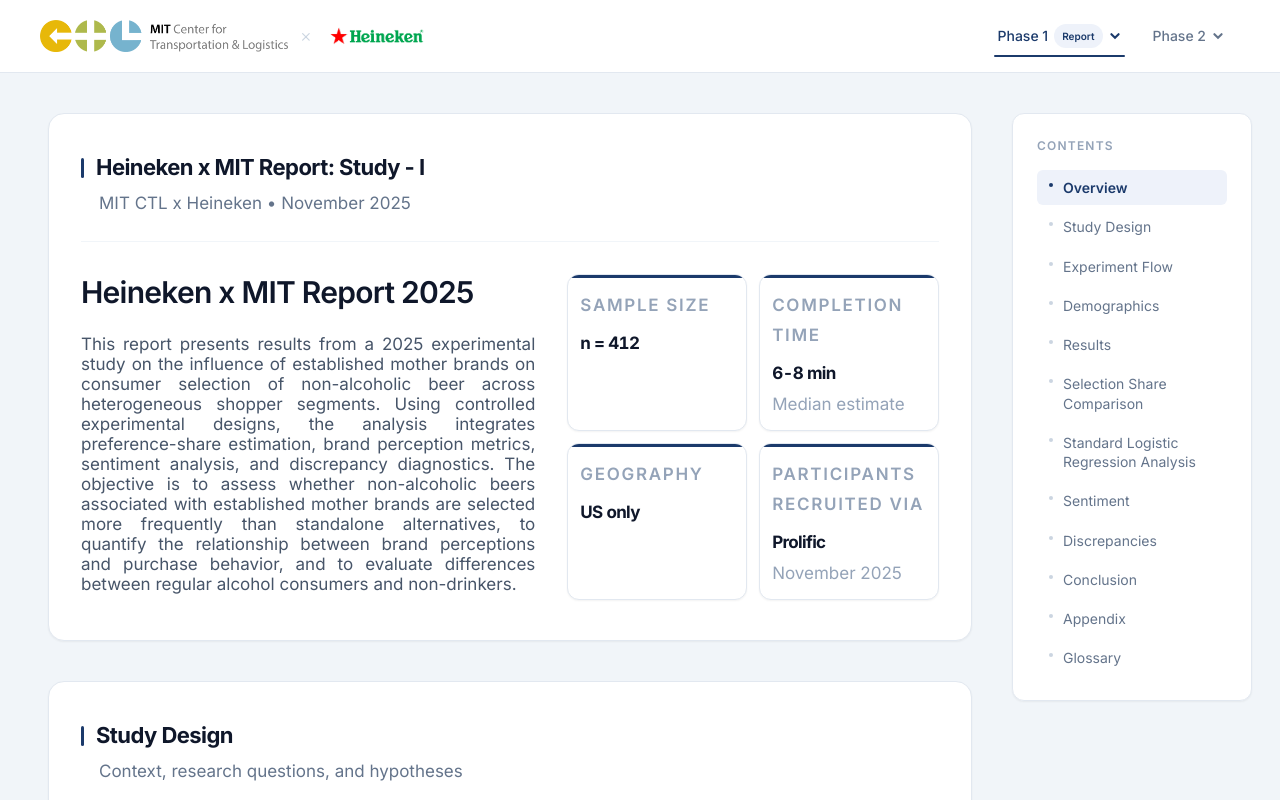
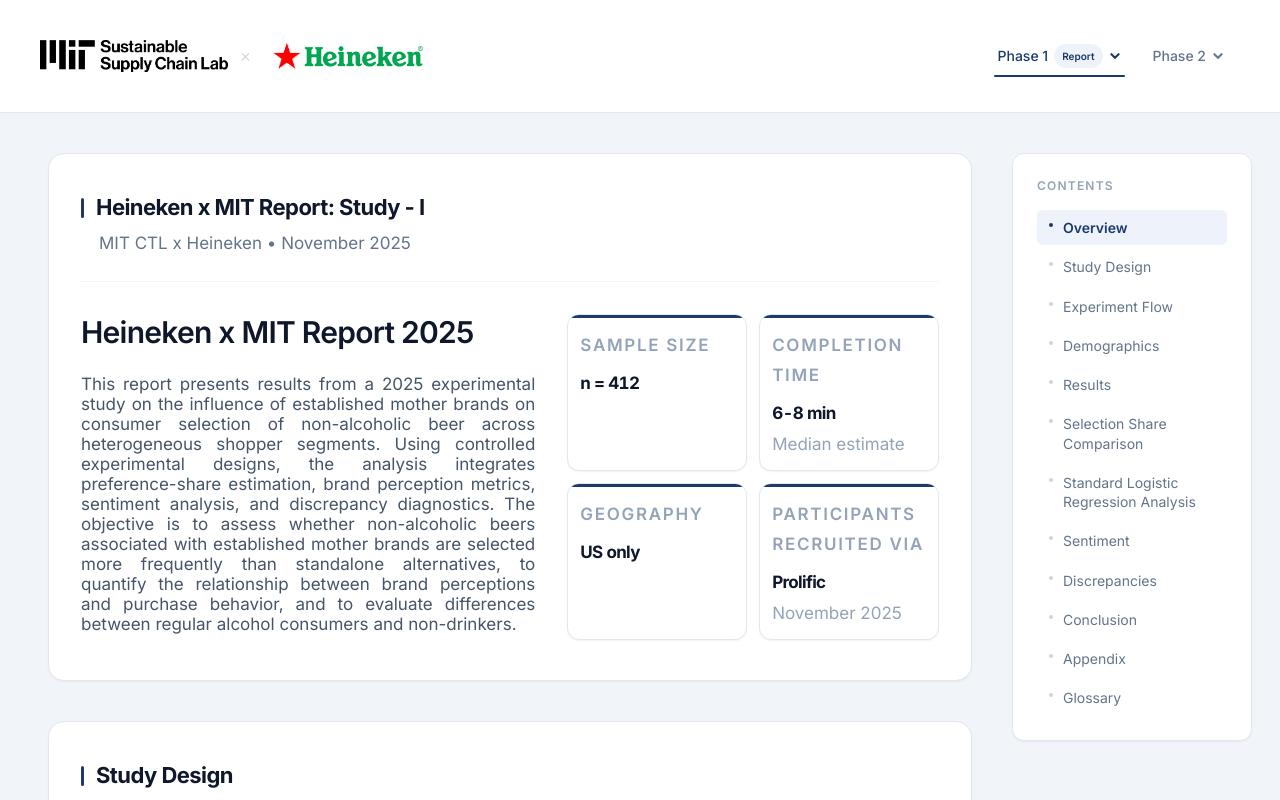
Before and after one commit to MITSustainableLab/Heineken_MIT_CTL_Study, a React (Vite) app in the folder Heineken-Study/: page / in a window 1280 px wide. Shown: the top 800 px of the page. Built offline with nearby package versions, Linux system fonts and the light colour scheme.

Commit message:
logo changed in header

```diff
--- a/Heineken-Study/src/components/layout/Header.tsx
+++ b/Heineken-Study/src/components/layout/Header.tsx
@@ -50,13 +50,13 @@ const Header = ({ groups, activePage, onPageChange }: HeaderProps) => {
 
   return (
     <header className="sticky top-0 z-50 border-b border-slate-200 bg-white/95 backdrop-blur-sm">
-      <div className="mx-auto flex w-full max-w-7xl items-center justify-between px-6 py-1 lg:px-10">
+      <div className="mx-auto flex w-full max-w-7xl items-center justify-between px-6 py-0 lg:px-10">
 
         {/* Brand logos */}
         <div className="flex items-center gap-3">
-          <img src="/images/MIT_CTL Logo.png" alt="MIT CTL" className="h-8 w-auto object-contain" />
+          <img src="/images/SSCL_sub-brand_lockup_two-line_rgb_black.png" alt="SSCL" className="h-8 w-auto object-contain" />
           <span className="text-slate-300 text-lg font-light">×</span>
-          <img src="/images/Heineken-Logo.png" alt="Heineken" className="h-20 w-auto max-w-[200px] object-contain -my-2" />
+          <img src="/images/Heineken-Logo.png" alt="Heineken" className="h-32 w-auto max-w-[250px] object-contain -my-2" />
         </div>
 
         {/* Desktop nav */}
```
Also changed, not shown: Heineken-Study/SSCL_sub-brand_lockup_two-line_rgb_black.png (added), Heineken-Study/public/images/SSCL_sub-brand_lockup_two-line_rgb_black.png (added).
